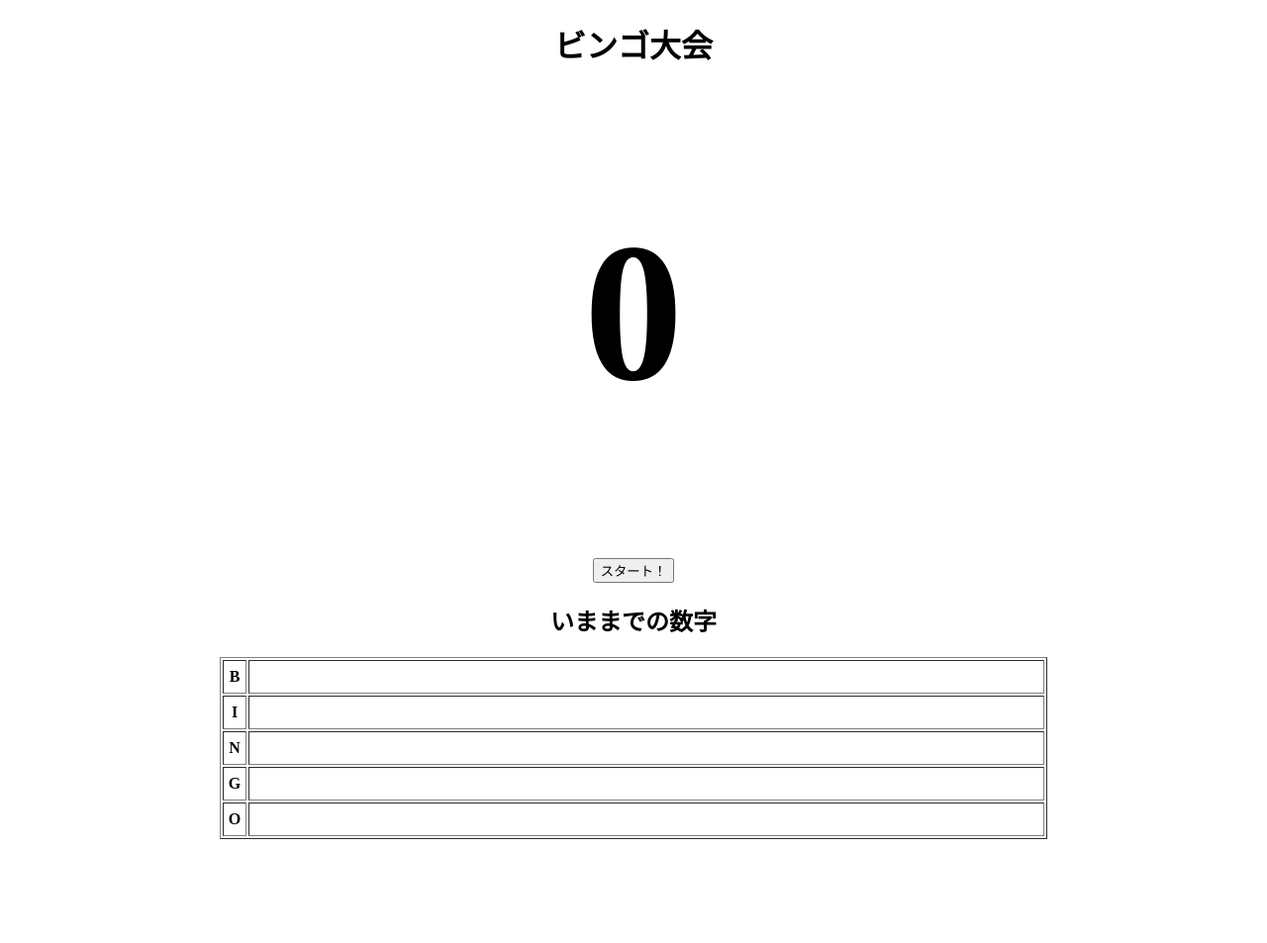
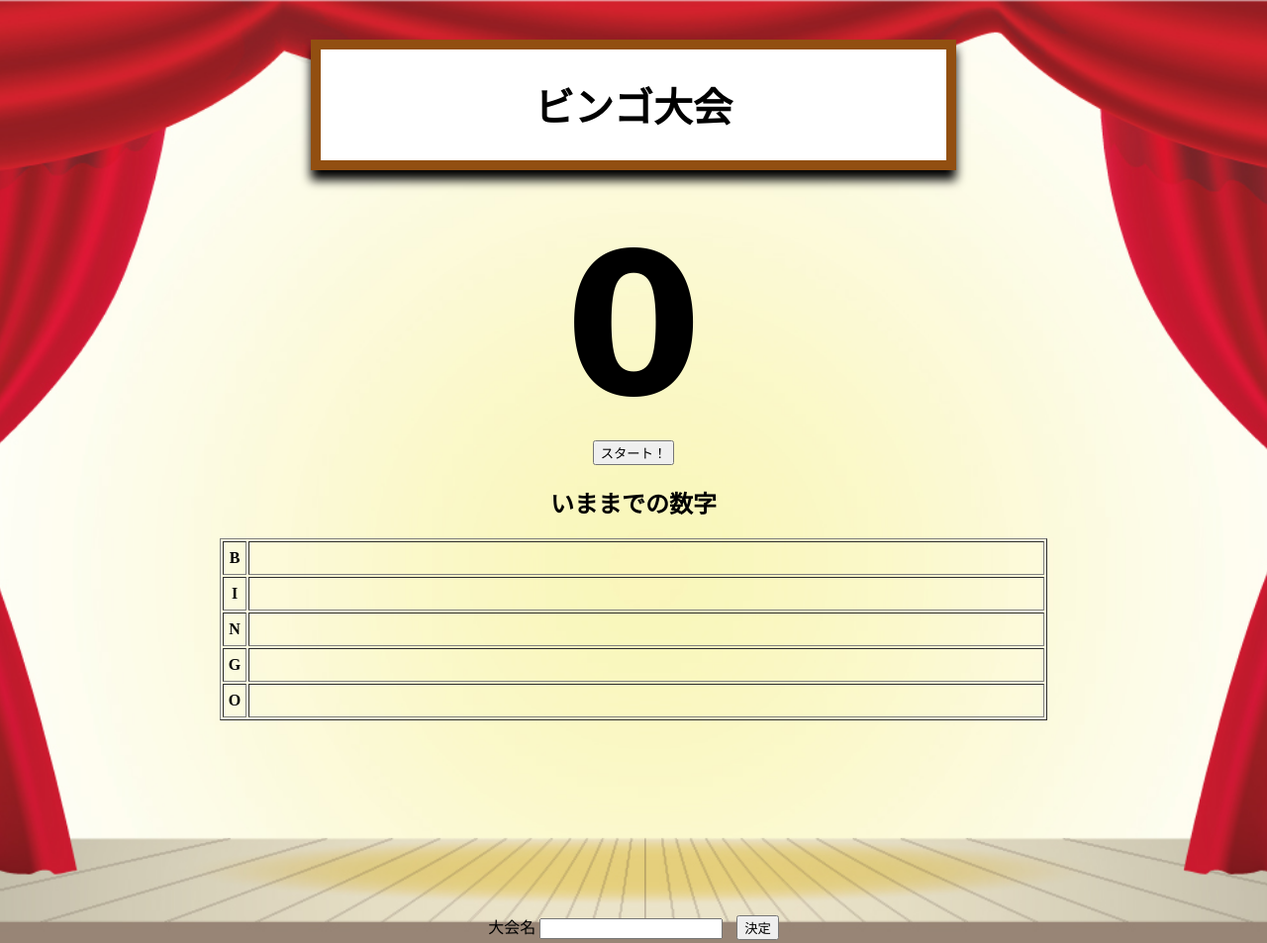
Before and after one commit to koae0522/koae0522.github.io, a plain HTML site: page contents/bingo/bingo.html in a window 1280 px wide. Shown: the top 953 px of the page at 99% size. Drawn offline with Linux system fonts and the light colour scheme.

Commit message:
いい感じにした

```diff
--- a/contents/bingo/bingo.css
+++ b/contents/bingo/bingo.css
@@ -1,5 +1,20 @@
 body{
     text-align: center;
+    background-image: url("image/bg.jpg");
+    background-position: top;
+    background-size:  cover;
+}
+
+
+#title{
+    font-size:20px;
+    margin: 2em auto;
+ padding: 0;
+ width: 50%;
+ background-color: #ffffff;
+border: 10px solid #924f11;
+box-shadow:0 10px 10px  0 #000000;
+font-family: serif;
 }
 
 table{
@@ -8,6 +23,9 @@ table{
 
 #num{
     font-size: 200px;
+    margin-bottom: 0;
+    margin-top: 10px;
+    font-family: 'Fredoka One', cursive;
 }
 .tL{
     width:20px;
--- a/contents/bingo/bingo.html
+++ b/contents/bingo/bingo.html
@@ -7,11 +7,15 @@
     <link href="bingo.css" rel="stylesheet" />
     <script src="bingo.js"></script>
     <title>ビンゴマシーン</title>
+    <link rel="preconnect" href="https://fonts.googleapis.com">
+    <link rel="preconnect" href="https://fonts.gstatic.com" crossorigin>
   </head>
 
   <body>
     <body onload="ready();"></body>
-    <h1 id="title">ビンゴ大会</h1>
+   <div id="title">
+    <h1 id="title_text">ビンゴ大会</h1>
+  </div>
     <h1 id="num">0</h1>
 
     <input type="button" value="スタート！" onclick="S()" id="start_button" />
--- a/contents/bingo/bingo.js
+++ b/contents/bingo/bingo.js
@@ -112,6 +112,6 @@ function Stop(){
 }
 
 function Name() {
-  document.getElementById("title").innerText =
+  document.getElementById("title_text").innerText =
     document.getElementById("name").value;
 }
```
Also changed, not shown: contents/bingo/image/bg.jpg (added).
